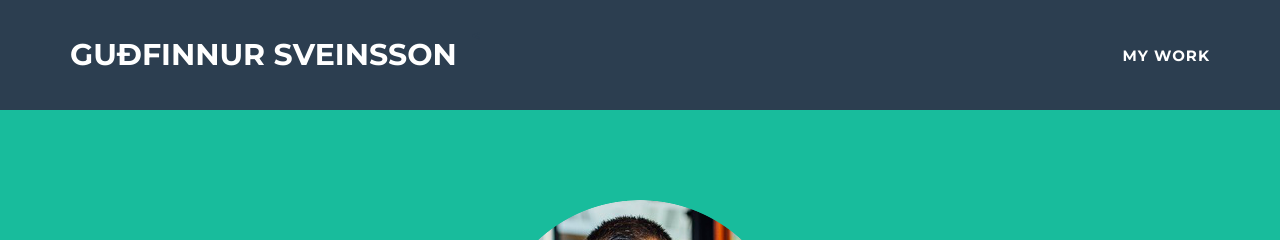
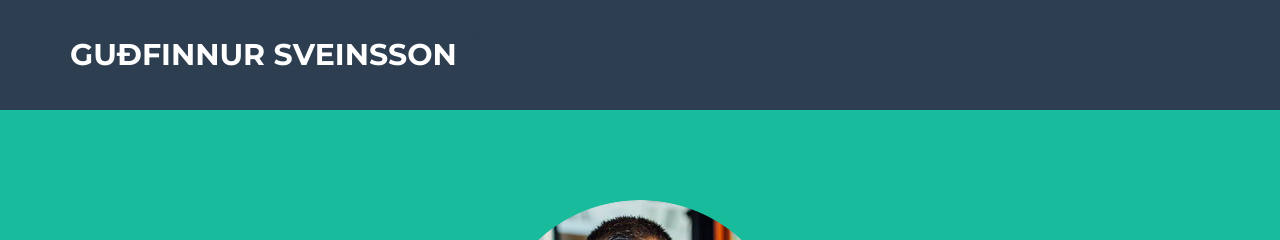
Before and after one commit to guffi/guffi, a Jekyll site: the page built from index.html, in a window 1280 px wide. Shown: the top 240 px of the page. Built offline with Jekyll 4.4.1, drawn with Linux system fonts in a browser that asks for light colours.

Commit message:
Update nav.html

```diff
--- a/_includes/nav.html
+++ b/_includes/nav.html
@@ -18,7 +18,7 @@
                     <li class="hidden">
                         <a href="#page-top"></a>
                     </li>
-                    <li class="page-scroll">
+                    <!--<li class="page-scroll">
                         <a href="#mywork">My Work</a>
                     </li>
                     <!--<li class="page-scroll">
```
